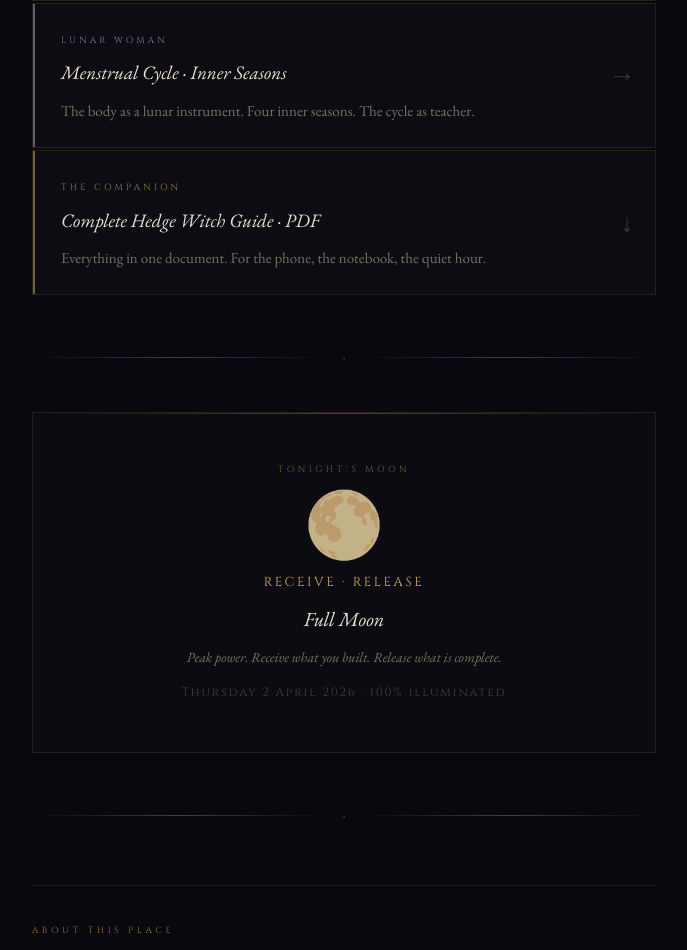
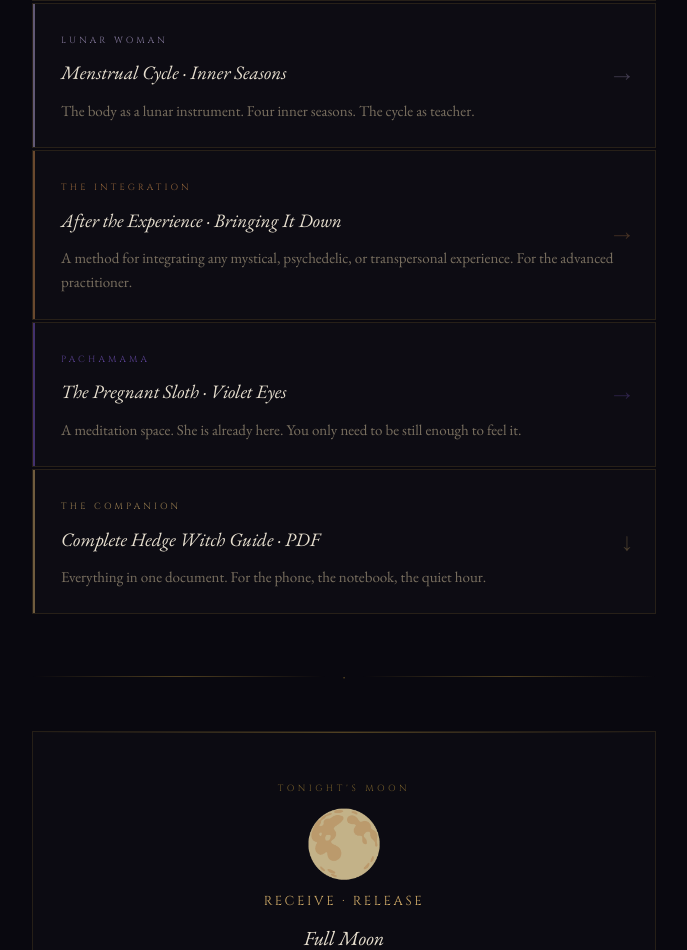
Before and after one commit to na-agua/the-hedge, a plain HTML site: page index.html in a window 1280 px wide. Shown: the part 1641-2591 px from the top of the page, without its empty margins (296-983 px from the left). Drawn offline with nearby package versions, Linux system fonts and the light colour scheme.

Commit message:
Add new sections to index.html
Added new cards for 'The Integration' and 'Pachamama' sections with descriptions.

```diff
--- a/index.html
+++ b/index.html
@@ -285,6 +285,18 @@ footer p { font-size: 13px; color: var(--muted); font-style: italic; line-height
       <div class="card-desc">The body as a lunar instrument. Four inner seasons. The cycle as teacher.</div>
       <span class="card-arrow">→</span>
     </a>
+    <a class="card" href="integration.html" style="--card-color: #c8884a;">
+      <span class="card-label">The Integration</span>
+      <div class="card-title">After the Experience · Bringing It Down</div>
+      <div class="card-desc">A method for integrating any mystical, psychedelic, or transpersonal experience. For the advanced practitioner.</div>
+      <span class="card-arrow">→</span>
+    </a>
+    <a class="card" href="pachamama.html" style="--card-color: #7a58c8;">
+      <span class="card-label">Pachamama</span>
+      <div class="card-title">The Pregnant Sloth · Violet Eyes</div>
+      <div class="card-desc">A meditation space. She is already here. You only need to be still enough to feel it.</div>
+      <span class="card-arrow">→</span>
+    </a>
     <a class="card" href="companion.pdf" style="--card-color: #d4ae6a;">
       <span class="card-label">The Companion</span>
       <div class="card-title">Complete Hedge Witch Guide · PDF</div>
```
